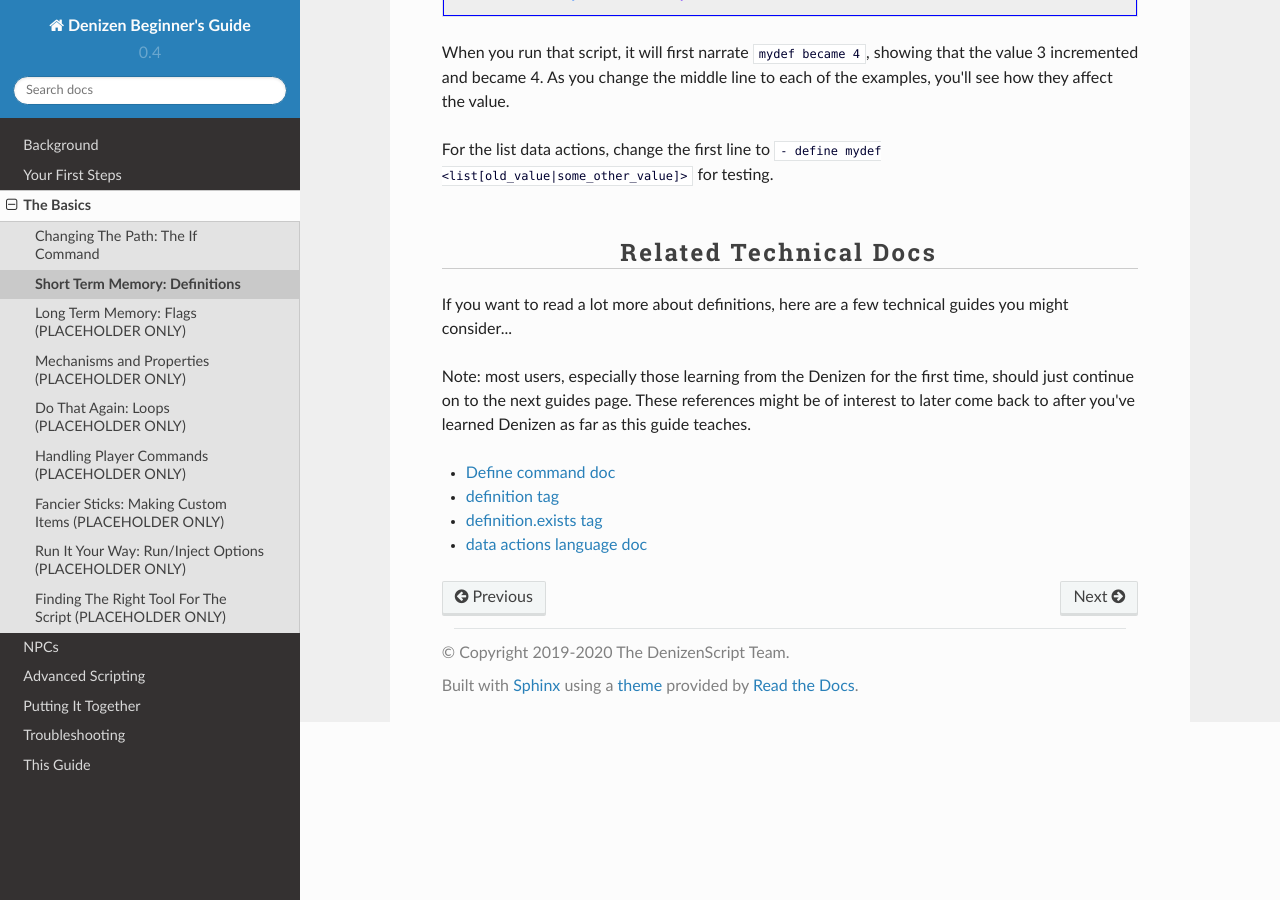
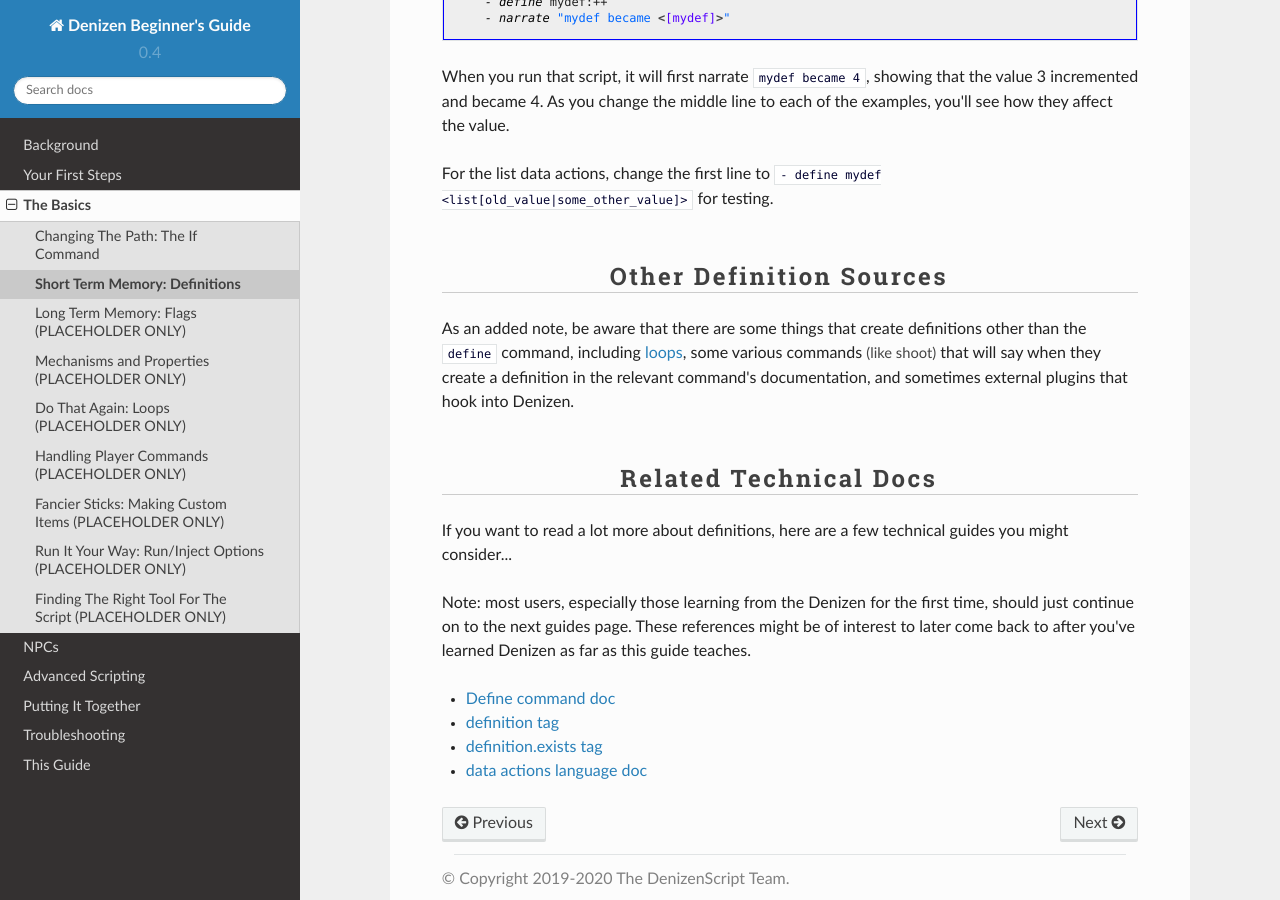
Before and after one commit to DenizenScript/Denizen-Beginners-Guide, a Sphinx documentation site: the page built from source/guides/basics/definitions.md, in a window 1280 px wide and 900 px high, scrolled down 5194 px. Built offline with Sphinx 7.4.7 and the Read the Docs theme 2.0.0, drawn with Linux system fonts in a browser that asks for light colours; some of the changed text lies outside the part shown.

Commit message:
add an extra note to defs page and a format fix

```diff
--- a/source/guides/basics/definitions.md
+++ b/source/guides/basics/definitions.md
@@ -171,6 +171,10 @@ When you run that script, it will first narrate `mydef became 4`, showing that t
 
 For the list data actions, change the first line to `- define mydef <list[old_value|some_other_value]>` for testing.
 
+### Other Definition Sources
+
+As an added note, be aware that there are some things that create definitions other than the `define` command, including [loops](/guides/basics/loops), some various commands <span class="parens">(like shoot)</span> that will say when they create a definition in the relevant command's documentation, and sometimes external plugins that hook into Denizen.
+
 ### Related Technical Docs
 
 If you want to read a lot more about definitions, here are a few technical guides you might consider...
```
Also changed, not shown: source/guides/first-steps/problem-solving.md (+1 -1 lines).
